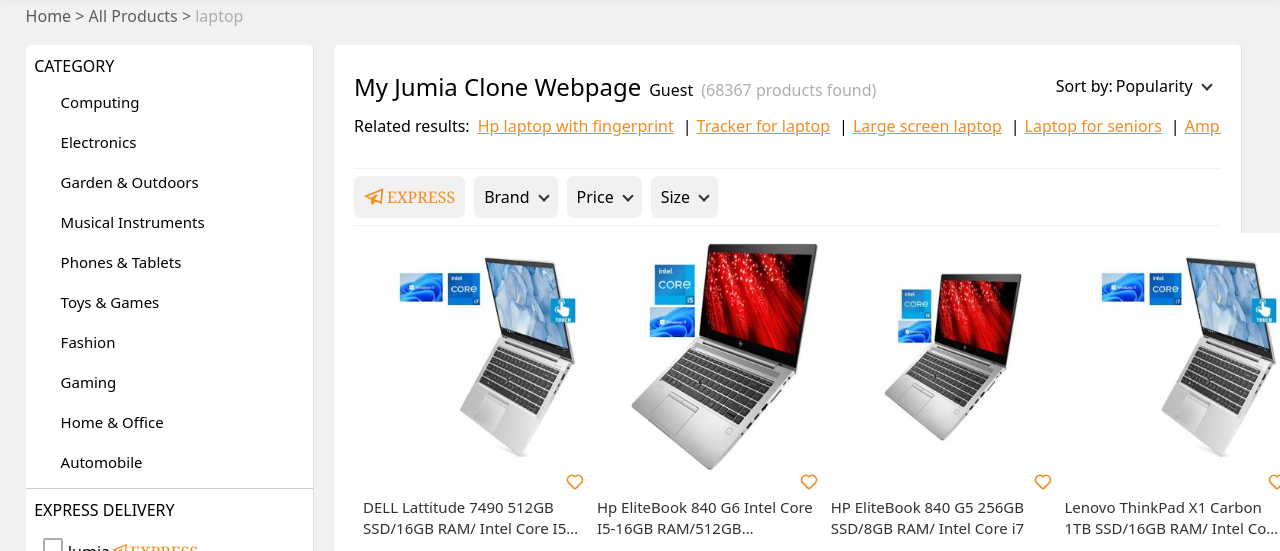
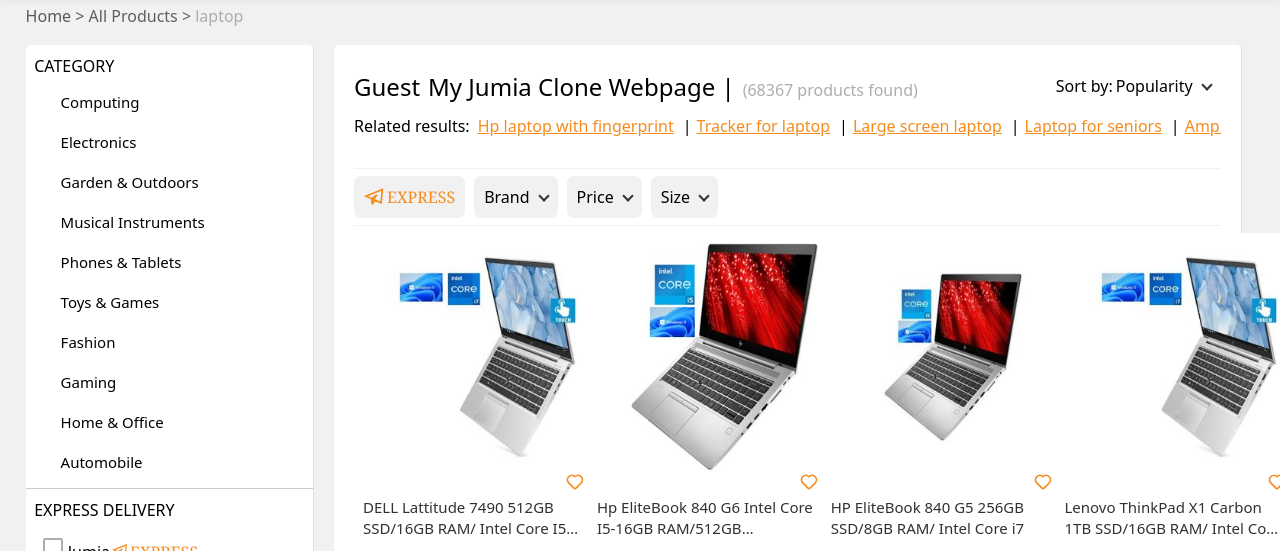
Before and after one commit to that-girl-adda/Jumia-clone-e-commerce-site, a plain HTML site: page laptop.html in a window 1280 px wide. Shown: the part 171-722 px from the top of the page. Drawn offline with Linux system fonts and the light colour scheme.

```diff
--- a/laptop.html
+++ b/laptop.html
@@ -1078,8 +1078,8 @@
             <div class="main-content">
                 <div class="product-top-bar">
                     <div class="top-left">
-                        <h2 style="font-weight: 400;">My Jumia Clone Webpage</h2>
-                        <span id="user-display">Guest</span>
+                        <span id="user-display" style="font-size: 1.5rem; font-weight: 500;" >Guest</span>
+                        <h2 style="font-weight: 400;">My Jumia Clone Webpage  |</h2>
                         <p style="color: #aeadad;">(68367 products found)</p>
                     </div>
                     <div class="dropdown">
--- a/laptop.js
+++ b/laptop.js
@@ -201,5 +201,5 @@
 if (savedEmail) {
     // This takes the part before the "@" to make it look like a username
     const username = savedEmail.split('@')[0];
-    userDisplay.textContent = `Hi, ${username}`;
+    userDisplay.textContent = `Hi, ${username}  |`;
 }
```
